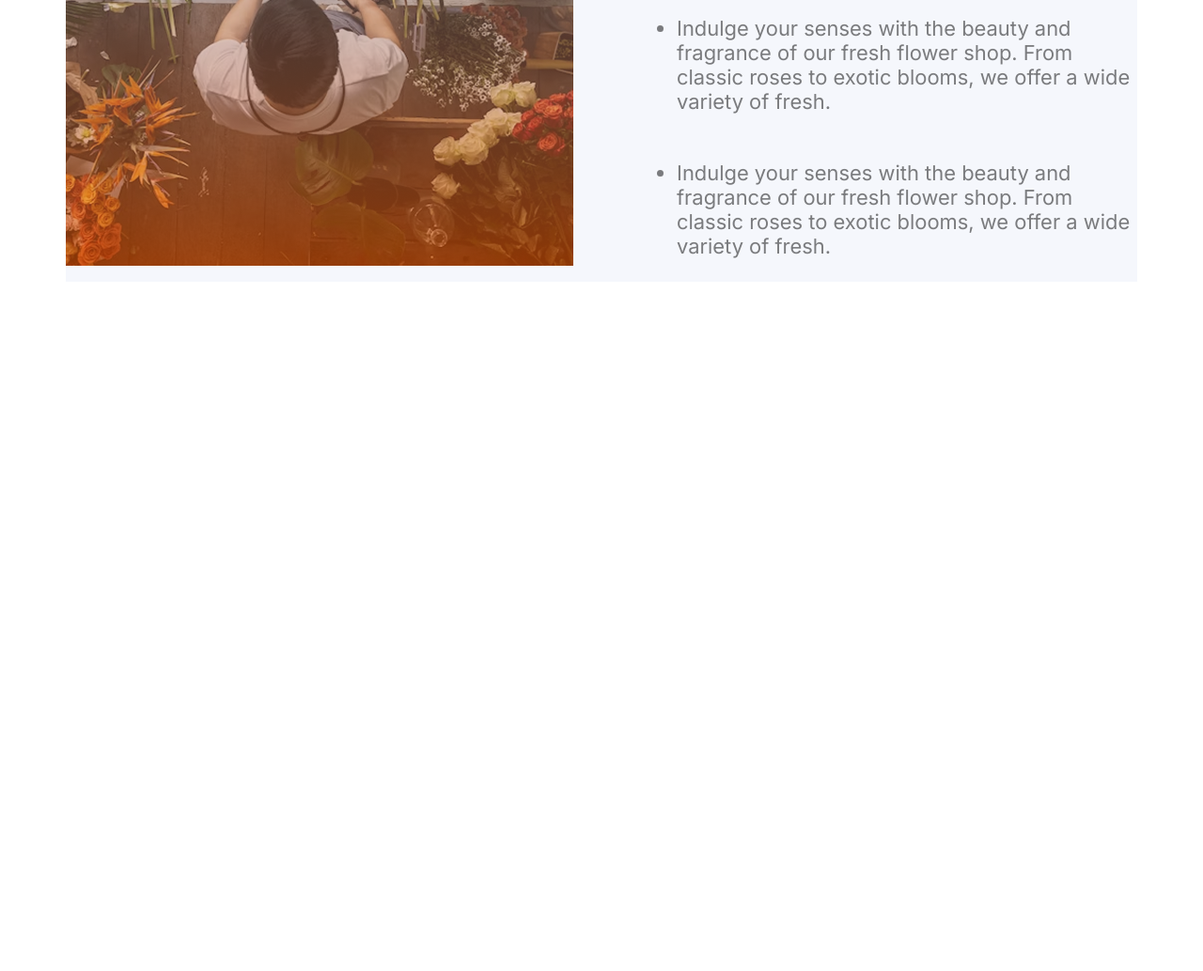
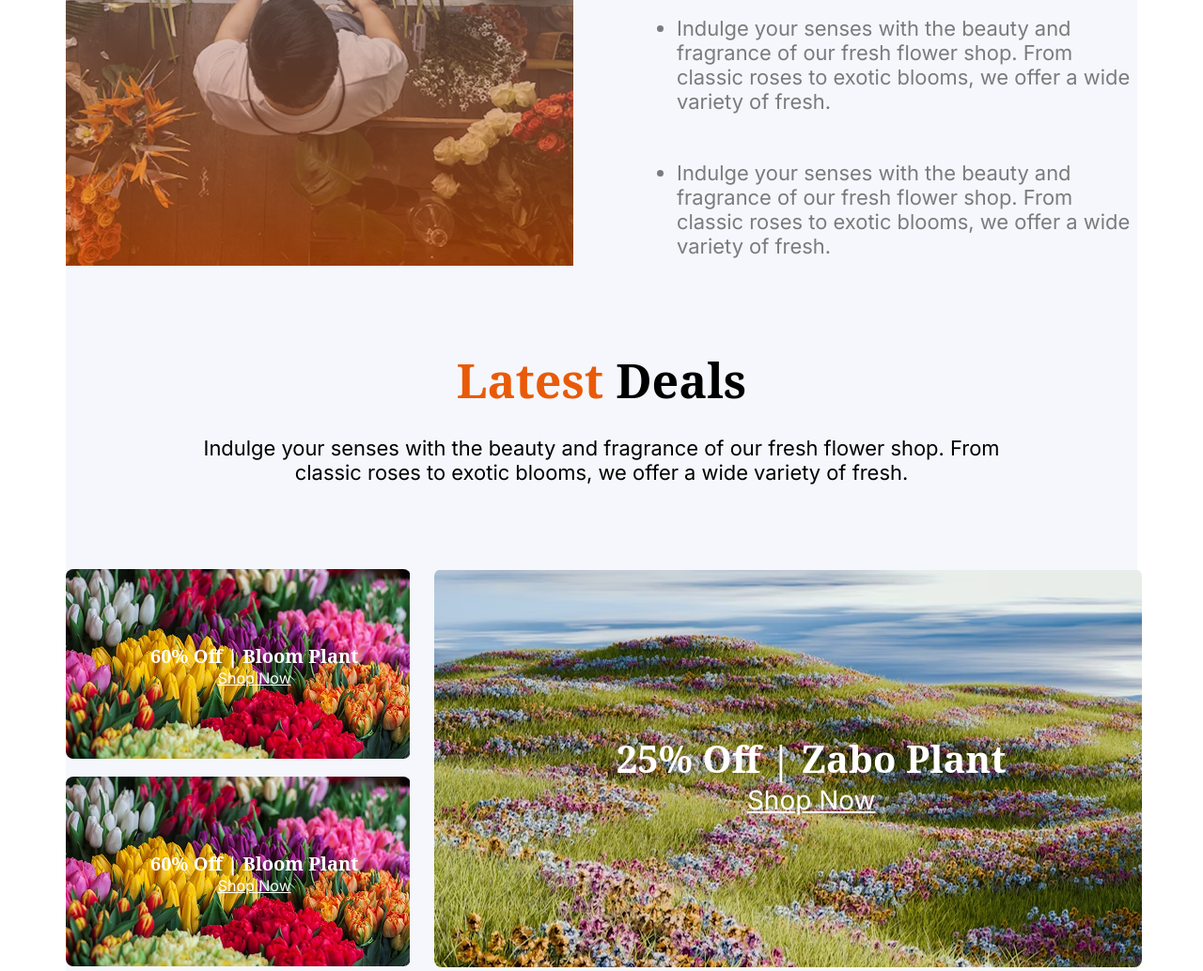
Before and after one commit to jaynab224/responsive_website_flowers, a plain HTML site: page index.html in a window 1280 px wide. Shown: the part 2312-3346 px from the top of the page at 94% size. Before the commit the page ends 2612 px from the top, so only its background shows below. Drawn offline with Linux system fonts and the light colour scheme.

Commit message:
deal part added

```diff
--- a/index.html
+++ b/index.html
@@ -141,3 +141,42 @@
           </div>
         </div>
       </section>
+
+       <!-- deal part challenge part -->
+      <section>
+        <div class="deal_part">
+          <h2 class="font_part">
+            <span class="font_color">Latest</span> Deals
+          </h2>
+          <p>
+          Indulge your senses with the beauty and fragrance of our fresh flower shop.
+          From classic roses to exotic blooms, we offer a wide variety of fresh.
+          </p>
+        </div>
+        <div class="cards">
+          <div class="left_card">
+            <div class="small_card">
+              <img src="./assets/deal-bloom.png" alt="" />
+              <div class="text_card">
+                <h3 class="font_part">60% Off | Bloom Plant</h3>
+                <a href="">Shop Now</a>
+              </div>
+            </div>
+            <div class="small_card">
+              <img src="./assets/deal-bloom.png" alt="" />
+              <div class="text_card">
+                <h3 class="font_part">60% Off | Bloom Plant</h3>
+                <a href="">Shop Now</a>
+              </div>
+            </div>
+          </div>
+          <div class="right_card">
+            <img src="./assets/deal-zabo.png" alt="" />
+            <div class="text_card text_right">
+              <h3 class="font_part" id="text">25% Off | Zabo Plant</h3>
+              <a id="text_small" href="">Shop Now</a>
+            </div>
+          </div>
+        </div>
+      </section>
+    </main>
--- a/styles/style.css
+++ b/styles/style.css
@@ -154,3 +154,67 @@ nav ul li a {
   left: 355px;
   width: 286px;
 }
+
+/* deal part */
+.deal_part {
+  text-align: center;
+  margin-top: 70px;
+  margin-bottom: 90px;
+}
+.deal_part h2 {
+  font-size: 3.13rem;
+  margin-bottom: 25px;
+}
+.deal_part p {
+  max-width: 888px;
+  margin: 0 auto;
+  font-size: 1.37rem;
+}
+.cards {
+  display: flex;
+  gap: 25px;
+}
+.left_card {
+  display: flex;
+  flex-direction: column;
+  gap: 15px;
+}
+
+.right_card {
+  position: relative;
+}
+.right_card img {
+  border-radius: 8px;
+  max-width: 753px;
+}
+.small_card {
+  position: relative;
+}
+.small_card img {
+  border-radius: 8px;
+}
+.text_card {
+  position: absolute;
+  top: 79px;
+  left: 90px;
+  text-align: center;
+}
+.text_right {
+  top: 174px;
+  left: 194px;
+}
+#text {
+  font-size: 2.5rem;
+}
+#text_small {
+  font-size: 1.75rem;
+}
+
+.text_card h3 {
+  color: white;
+  font-size: 1.25rem;
+}
+.text_card a {
+  color: white;
+}
+/* last join part */
```
